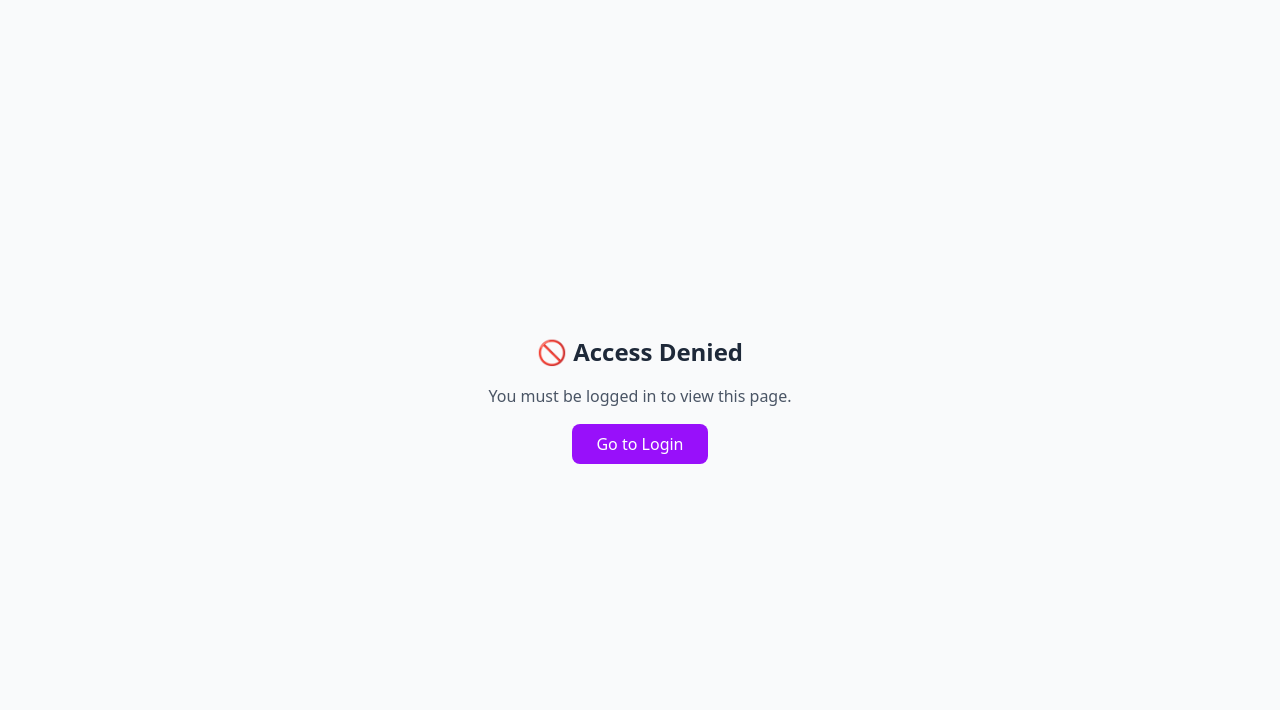
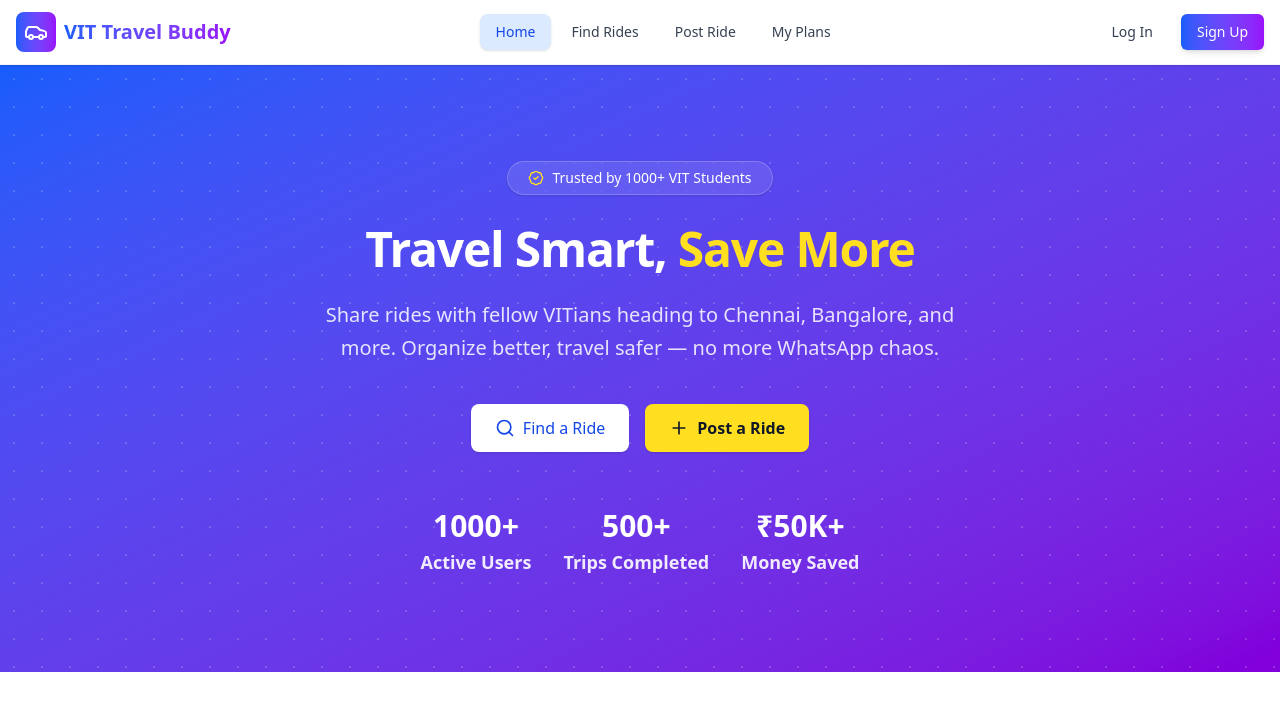
Before and after one commit to SBeeeee/TravelBuddy, a Next.js app in the folder frontend/: page / in a window 1280 px wide. Shown: the top 710 px of the page. Built offline with nearby package versions, Linux system fonts and the light colour scheme; no server answers.

Commit message:
added herosection and the navbar

```diff
--- a/frontend/package.json
+++ b/frontend/package.json
@@ -11,6 +11,7 @@
   "dependencies": {
     "@reduxjs/toolkit": "^2.8.2",
     "axios": "^1.10.0",
+    "lucide-react": "^0.522.0",
     "next": "15.3.4",
     "react": "^19.0.0",
     "react-dom": "^19.0.0",
--- a/frontend/src/app/page.js
+++ b/frontend/src/app/page.js
@@ -1,5 +1,6 @@
 "use client"
-import Private from '@/utils/Private';
+import HeroSection from '@/components/HeroSection';
+import Navbar from '@/components/Navbar';
 import React from 'react'
 import { useSelector } from 'react-redux'
 
@@ -9,10 +10,8 @@ export default function page() {
   console.log(user)
   return (
     <div>
-      <Private>
-      hello {user?.username || "okay"}
-
-      </Private>
+      <Navbar/>
+      <HeroSection/>
     </div>
   )
 }
--- /dev/null
+++ b/frontend/src/components/HeroSection.jsx
@@ -0,0 +1,66 @@
+"use client"
+
+import { BadgeCheck, Search, Plus } from "lucide-react"
+import Link from "next/link"
+
+export default function HeroSection() {
+  return (
+    <section className="relative bg-gradient-to-br from-blue-600 to-purple-700 text-white py-24 overflow-hidden">
+      {/* Subtle Dot Grid Background */}
+      <div className="absolute inset-0 z-0 opacity-20 [background-size:28px_28px] bg-[radial-gradient(circle,_#e2e8f0_1.5px,_transparent_1px)] pointer-events-none" />
+
+      <div className="relative z-10 max-w-4xl mx-auto px-6 text-center">
+        {/* Top Badge */}
+        <div className="inline-flex items-center mb-6 bg-white/10 text-sm font-medium px-5 py-1.5 rounded-full border border-white/20 text-white shadow-sm backdrop-blur">
+          <BadgeCheck className="h-4 w-4 mr-2 text-yellow-300" />
+          Trusted by 1000+ VIT Students
+        </div>
+
+        {/* Headline */}
+        <h1 className="text-4xl sm:text-5xl font-extrabold mb-5 leading-tight tracking-tight">
+          Travel Smart,{" "}
+          <span className="text-yellow-300">Save More</span>
+        </h1>
+
+        {/* Subheading */}
+        <p className="text-lg sm:text-xl text-white/85 max-w-2xl mx-auto mb-10 leading-relaxed">
+          Share rides with fellow VITians heading to Chennai, Bangalore, and more. Organize better, travel safer — no more WhatsApp chaos.
+        </p>
+
+        {/* Action Buttons */}
+        <div className="flex flex-col sm:flex-row justify-center gap-4 mb-14">
+          <Link
+            href="/dashboard"
+            className="inline-flex items-center justify-center px-6 py-3 bg-white text-blue-700 font-medium rounded-lg shadow hover:bg-gray-100 transition"
+          >
+            <Search className="h-5 w-5 mr-2" />
+            Find a Ride
+          </Link>
+          <Link
+            href="/create"
+            className="inline-flex items-center justify-center px-6 py-3 bg-yellow-300 text-gray-900 font-semibold rounded-lg shadow hover:bg-yellow-400 transition"
+          >
+            <Plus className="h-5 w-5 mr-2" />
+            Post a Ride
+          </Link>
+        </div>
+
+        {/* Stats */}
+        <div className="flex flex-wrap justify-center gap-8 text-white/90 text-base sm:text-lg font-semibold">
+          <div className="text-center">
+            <div className="text-3xl font-bold text-white mb-1">1000+</div>
+            Active Users
+          </div>
+          <div className="text-center">
+            <div className="text-3xl font-bold text-white mb-1">500+</div>
+            Trips Completed
+          </div>
+          <div className="text-center">
+            <div className="text-3xl font-bold text-white mb-1">₹50K+</div>
+            Money Saved
+          </div>
+        </div>
+      </div>
+    </section>
+  )
+}
--- /dev/null
+++ b/frontend/src/components/Navbar.jsx
@@ -0,0 +1,116 @@
+"use client"
+
+import Link from "next/link"
+import { usePathname } from "next/navigation"
+import { useState } from "react"
+import { Car, Menu, X } from "lucide-react"
+
+export default function Navbar() {
+  const pathname = usePathname()
+  const [isMenuOpen, setIsMenuOpen] = useState(false)
+
+  const navigation = [
+    { name: "Home", href: "/" },
+    { name: "Find Rides", href: "/dashboard" },
+    { name: "Post Ride", href: "/create" },
+    { name: "My Plans", href: "/my-plans" },
+  ]
+
+  const isActive = (path) => pathname === path
+
+  return (
+    <header className="bg-white/95 backdrop-blur-md shadow-sm border-b border-gray-100 sticky top-0 z-50">
+      <div className=" mx-auto px-4">
+        <div className="flex justify-between items-center h-16">
+          <Link href="/" className="flex items-center space-x-2">
+            <div className="bg-gradient-to-r from-blue-600 to-purple-600 p-2 rounded-lg">
+              <Car className="h-6 w-6 text-white" />
+            </div>
+            <span className="text-xl font-bold bg-gradient-to-r from-blue-600 to-purple-600 bg-clip-text text-transparent">
+              VIT Travel Buddy
+            </span>
+          </Link>
+
+          {/* Desktop Nav */}
+          <nav className="hidden md:flex items-center space-x-1">
+            {navigation.map((item) => (
+              <Link
+                key={item.name}
+                href={item.href}
+                className={`px-4 py-2 rounded-lg text-sm font-medium transition-all duration-200 ${
+                  isActive(item.href)
+                    ? "bg-blue-100 text-blue-700 shadow-sm"
+                    : "text-gray-700 hover:bg-gray-100 hover:text-gray-900"
+                }`}
+              >
+                {item.name}
+              </Link>
+            ))}
+          </nav>
+
+          {/* Login/Signup Buttons */}
+          <div className="hidden md:flex items-center space-x-3">
+            <Link
+              href="/login"
+              className="text-sm font-medium text-gray-700 hover:text-gray-900 px-4 py-2"
+            >
+              Log In
+            </Link>
+            <Link
+              href="/signup"
+              className="text-sm font-medium text-white px-4 py-2 rounded-md bg-gradient-to-r from-blue-600 to-purple-600 hover:from-blue-700 hover:to-purple-700 shadow-md transition-all"
+            >
+              Sign Up
+            </Link>
+          </div>
+
+          {/* Mobile menu button */}
+          <div className="md:hidden flex items-center">
+            <button
+              onClick={() => setIsMenuOpen(!isMenuOpen)}
+              className="p-2 rounded-md text-gray-700 hover:text-gray-900 hover:bg-gray-100 transition-colors"
+            >
+              {isMenuOpen ? <X className="h-6 w-6" /> : <Menu className="h-6 w-6" />}
+            </button>
+          </div>
+        </div>
+      </div>
+
+      {/* Mobile Menu */}
+      {isMenuOpen && (
+        <div className="md:hidden bg-white border-t border-gray-100 shadow-lg">
+          <div className="container mx-auto px-4 py-4 space-y-2">
+            {navigation.map((item) => (
+              <Link
+                key={item.name}
+                href={item.href}
+                className={`block px-4 py-3 rounded-lg text-base font-medium transition-all duration-200 ${
+                  isActive(item.href)
+                    ? "bg-blue-100 text-blue-700"
+                    : "text-gray-700 hover:bg-gray-100 hover:text-gray-900"
+                }`}
+                onClick={() => setIsMenuOpen(false)}
+              >
+                {item.name}
+              </Link>
+            ))}
+            <div className="pt-4 border-t border-gray-200 space-y-2">
+              <Link
+                href="/login"
+                className="block w-full text-center px-4 py-2 rounded-md border text-gray-700 hover:bg-gray-100"
+              >
+                Log In
+              </Link>
+              <Link
+                href="/signup"
+                className="block w-full text-center px-4 py-2 rounded-md text-white bg-gradient-to-r from-blue-600 to-purple-600 hover:from-blue-700 hover:to-purple-700"
+              >
+                Sign Up
+              </Link>
+            </div>
+          </div>
+        </div>
+      )}
+    </header>
+  )
+}
```
Also changed, not shown: 1 other file (tests, documents, lock files or other folders).
